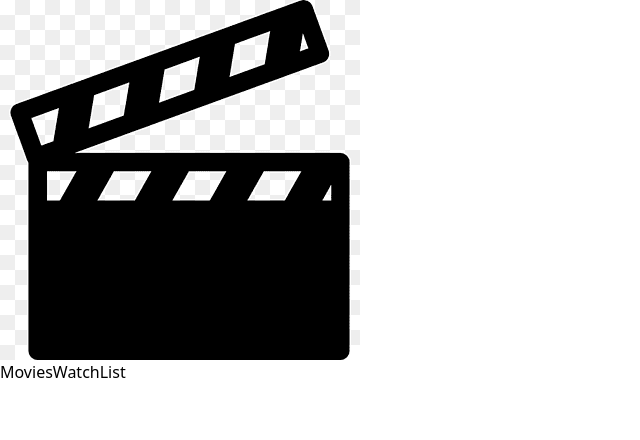
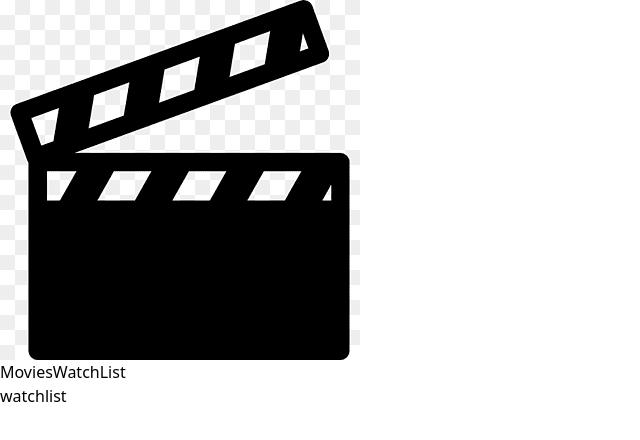
Before and after one commit to divyakvta/imdb-clone, a React (Vite) app: page /watch-list in a window 1280 px wide. Shown: the top 440 px of the page, without its empty margins (0-640 px from the left). Built offline with nearby package versions, Linux system fonts and the light colour scheme.

Commit message:
configured router-dom

```diff
--- a/package.json
+++ b/package.json
@@ -12,7 +12,8 @@
   "dependencies": {
     "@tailwindcss/postcss": "^4.0.3",
     "react": "^19.0.0",
-    "react-dom": "^19.0.0"
+    "react-dom": "^19.0.0",
+    "react-router-dom": "^7.1.5"
   },
   "devDependencies": {
     "@eslint/js": "^9.19.0",
--- a/src/App.jsx
+++ b/src/App.jsx
@@ -1,10 +1,19 @@
 import "./App.css";
+import Movies from "./components/Movies";
 import Navbar from "./components/Navbar";
+import WatchList from "./components/WatchList";
+import { BrowserRouter, Route, Routes } from "react-router-dom";
 
 function App() {
   return (
     <main>
-      <Navbar/>
+      <BrowserRouter>
+        <Navbar />
+        <Routes>
+          <Route path="/" element={<Movies />} />
+          <Route path="/watch-list" element={<WatchList />} />
+        </Routes>
+      </BrowserRouter>
     </main>
   );
 }
--- /dev/null
+++ b/src/components/Movies.jsx
@@ -0,0 +1,11 @@
+import React from 'react'
+
+const Movies = () => {
+  return (
+    <div>
+      movies
+    </div>
+  )
+}
+
+export default Movies
--- a/src/components/Navbar.jsx
+++ b/src/components/Navbar.jsx
@@ -1,12 +1,13 @@
 import React from 'react'
 import logo from '../logo.png'
+import { Link } from 'react-router-dom'
 
 const Navbar = () => {
   return (
     <nav className='flex border space-x-8 items-center pl-3 py-4' >
         <img src={logo} className='w-8' alt='logo'/>
-        <a href='/' className='text-blue-500 font-bold text-2xl'>Movies</a>
-        <a href='/watch-list' className='text-blue-500 font-bold text-2xl'>WatchList</a>
+        <Link to='/' className='text-blue-500 font-bold text-2xl'>Movies</Link>
+        <Link to='/watch-list' className='text-blue-500 font-bold text-2xl'>WatchList</Link>
     </nav>
   )
 }
--- /dev/null
+++ b/src/components/WatchList.jsx
@@ -0,0 +1,11 @@
+import React from 'react'
+
+const WatchList = () => {
+  return (
+    <div>
+      watchlist
+    </div>
+  )
+}
+
+export default WatchList
```
Also changed, not shown: 1 other file (tests, documents, lock files or other folders).
